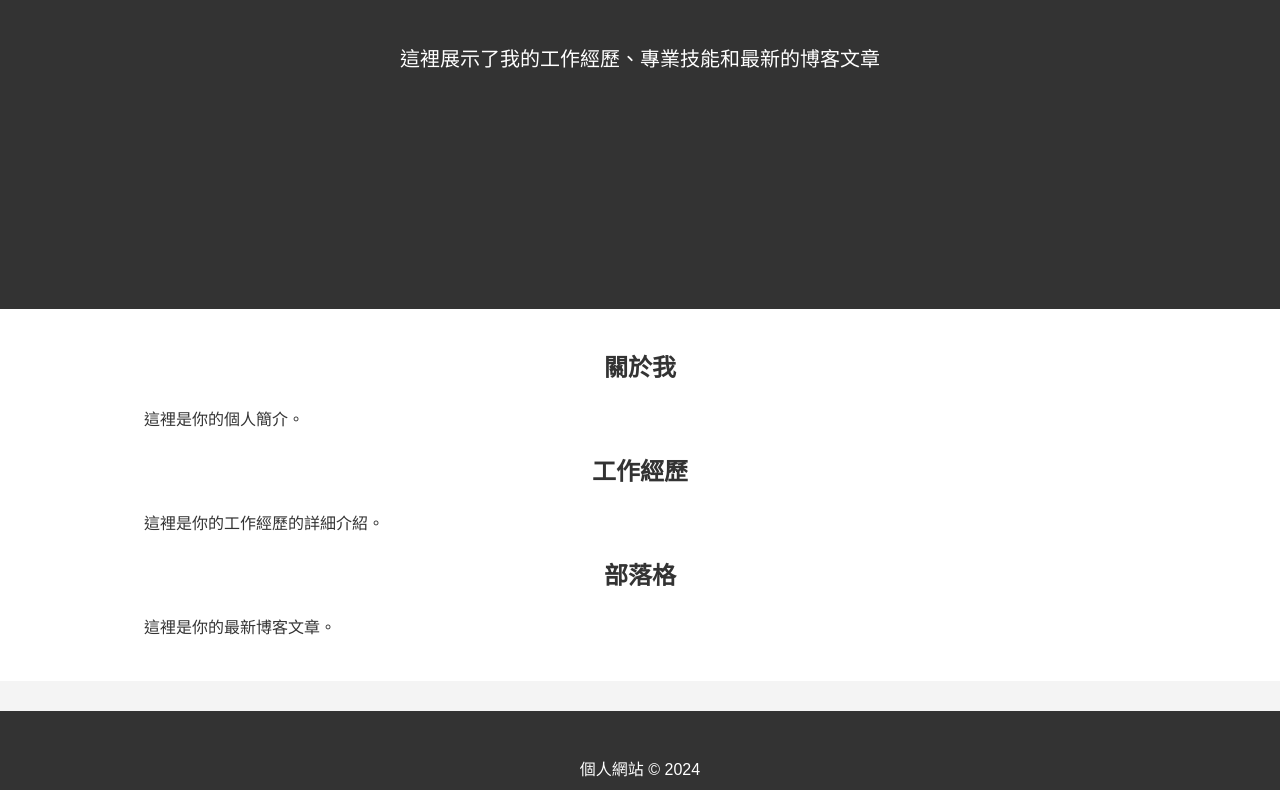
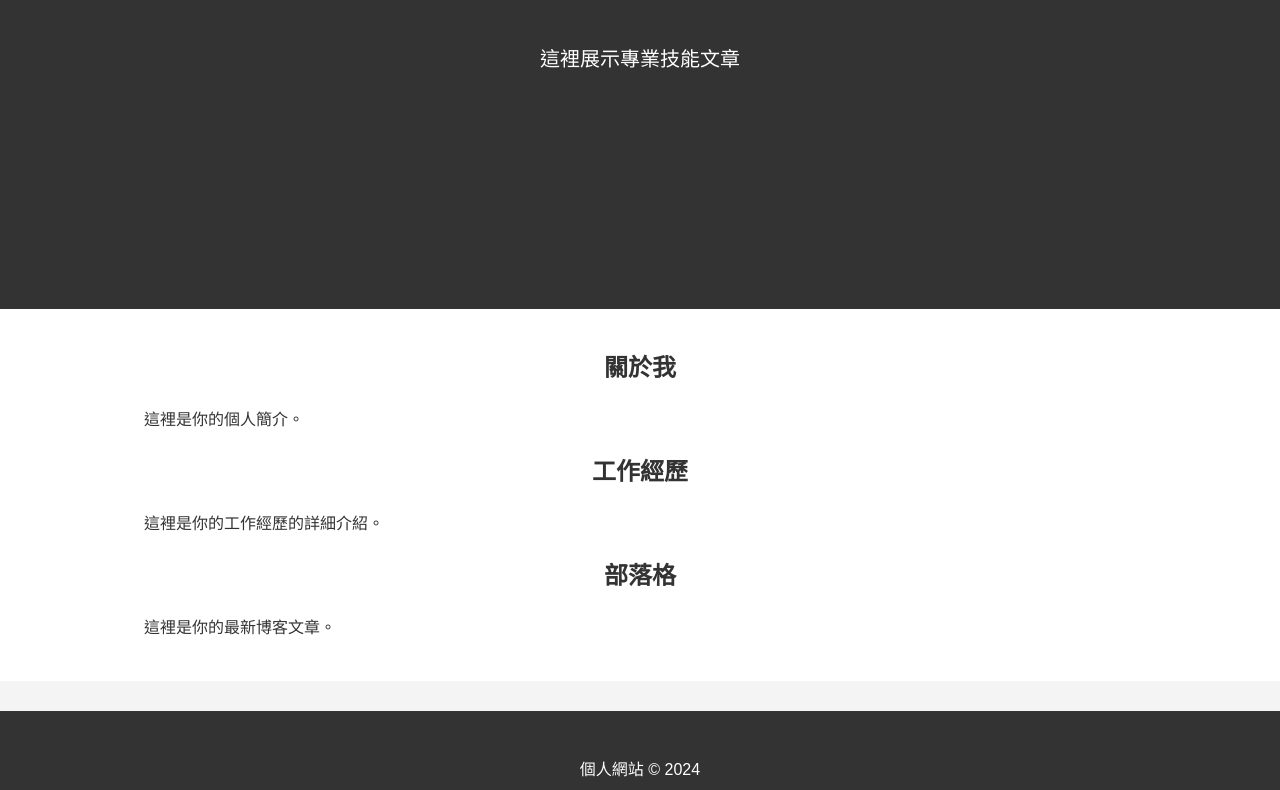
Before and after one commit to gavinslin/gavinslin.github.io, a plain HTML site: page index.html in a window 1280 px wide. Shown: the part 294-1084 px from the top of the page. Drawn offline with Linux system fonts and the light colour scheme.

Commit message:
Update index.html

```diff
--- a/index.html
+++ b/index.html
@@ -102,7 +102,7 @@
     <section id="showcase">
         <div class="container">
             <h1>歡迎來到我的個人網站</h1>
-            <p>這裡展示了我的工作經歷、專業技能和最新的博客文章</p>
+            <p>這裡展示專業技能文章</p>
         </div>
     </section>
 
```
